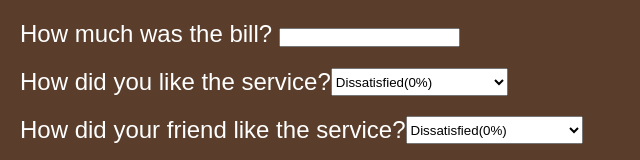
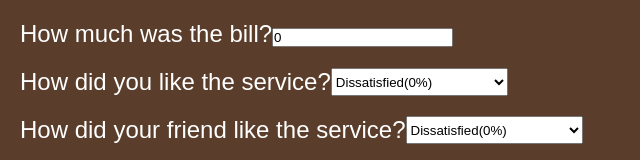
Before and after one commit to Scientific-Research/tip-calculator-challenge, a React (Vite) app: page / in a window 1280 px wide. Shown: the top 160 px of the page, without its empty margins (0-640 px from the left). Built offline with nearby package versions, Linux system fonts and the light colour scheme.

Commit message:
billValue, its onChange and its state variable work well!

```diff
--- a/src/App.tsx
+++ b/src/App.tsx
@@ -1,9 +1,25 @@
+import { ChangeEvent, useState } from "react";
+
 export default function App() {
+  const [billValue, setBillValue] = useState<number>(0);
+
+  const handleBillValue = (e: ChangeEvent<HTMLInputElement>) => {
+    const billAmount = parseInt(e.target.value);
+    console.log(billAmount);
+    setBillValue(billAmount);
+  };
+
   return (
+    <>
       <div className="App">
         <div className="bill">
           <p>
-          How much was the bill? <input type="text" />
+            How much was the bill?
+            <input
+              type="number"
+              value={billValue}
+              onChange={(e) => handleBillValue(e)}
+            />
           </p>
         </div>
         <div className="you">
@@ -24,7 +40,9 @@ export default function App() {
             <option value="amazing">Absolutely amazing!(20%)</option>
           </select>
         </div>
+        {/* <p>{`You pay ${totalAmount} ($${bill} + $${averageTip} tip )`}</p> */}
         <button>Reset</button>
       </div>
+    </>
   );
 }
```
Lines whose indentation alone changed are shown as unchanged.
